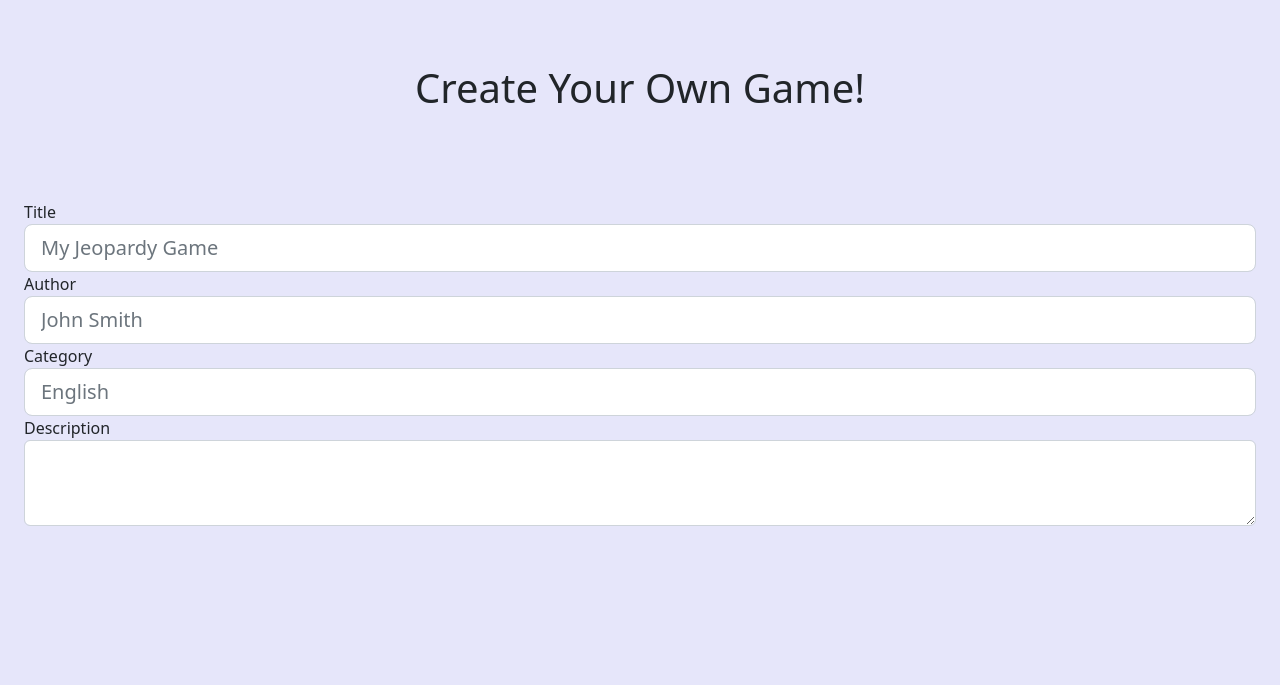
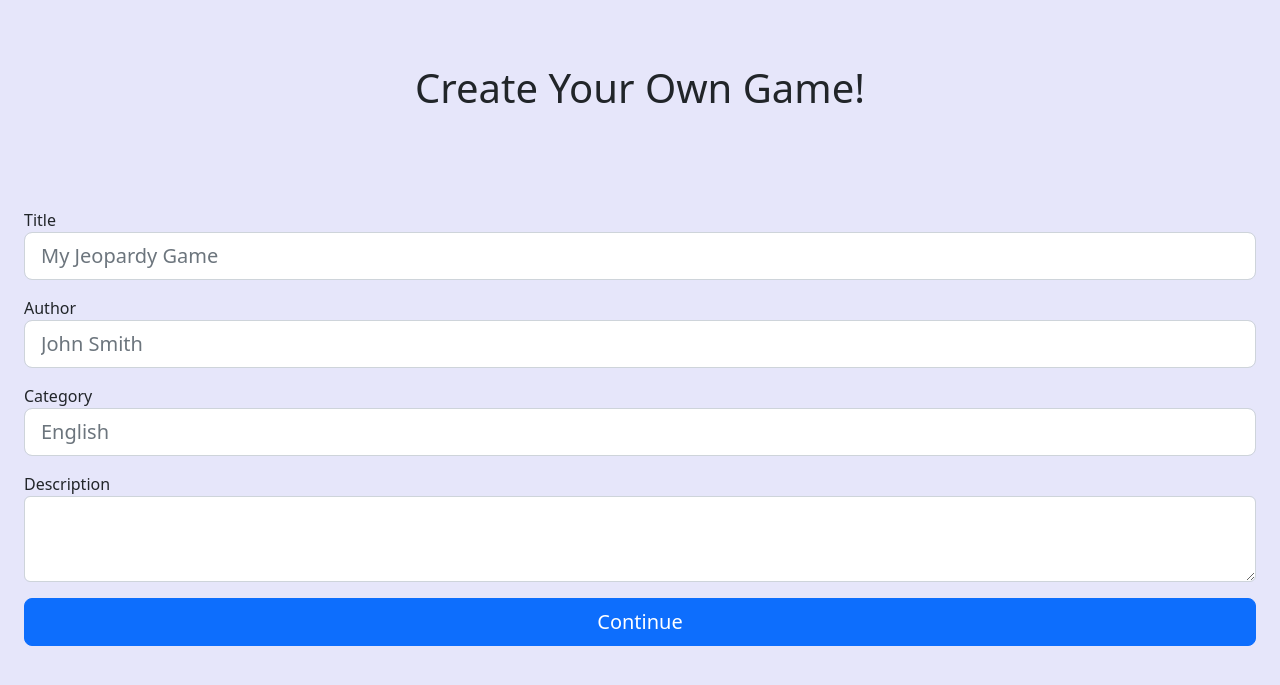
Before and after one commit to alejandroPerera/jeopardy, a PHP site: page /creategame1.php in a window 1280 px wide. Shown: the part 70-755 px from the top of the page. Run offline with PHP 8.4, Linux system fonts and the light colour scheme.

Commit message:
added continue button to creategame1

```diff
--- a/Assignment 2/creategame1.php
+++ b/Assignment 2/creategame1.php
@@ -20,24 +20,27 @@
     </div>
 
     <form class = 'px-4'>
-        <div class="form-group">
+        <div class="form-group py-2">
             <label for="exampleFormControlInput1">Title</label>
             <input type="email" class="form-control form-control-lg" id="exampleFormControlInput1" placeholder="My Jeopardy Game">
         </div>
 
-        <div class="form-group">
+        <div class="form-group py-2">
             <label for="exampleFormControlInput1">Author</label>
             <input type="email" class="form-control form-control-lg" id="exampleFormControlInput1" placeholder="John Smith">
         </div>
 
-        <div class="form-group">
+        <div class="form-group py-2">
             <label for="exampleFormControlInput1">Category</label>
             <input type="email" class="form-control form-control-lg" id="exampleFormControlInput1" placeholder="English">
         </div>
 
-        <div class="form-group">
+        <div class="form-group py-2">
             <label for="exampleFormControlTextarea1">Description</label>
             <textarea class="form-control" id="exampleFormControlTextarea1" rows="3"></textarea>
+        </div>
+        <div class="d-grid gap-2 py-2">
+            <a class="btn btn-primary btn-lg" href="creategame2.php" role="button">Continue</a>
         </div>
     </form>
 
--- a/Assignment 2/javascript/login_check.js
+++ b/Assignment 2/javascript/login_check.js
@@ -16,7 +16,7 @@ function check() {
 var checkusername = () => {                                      //arrow function
     var username = document.getElementById("username").value;
     var user_msg = document.getElementById("user-msg");
-    if (username != "tony" && username != "alex"){
+    if (username != "tony" && username != "alex" && username != ""){
         user_msg.textContent = "Wrong username";
         return false;
     }
--- a/Assignment 2/styles/main.css
+++ b/Assignment 2/styles/main.css
@@ -15,11 +15,6 @@ body {
 .custom-col {
     text-align: center;
     padding: 5%;
-}
-
-.custom-create-header {
-    text-align: center;
-    padding: %;
 }
 
 .vertical {
```
